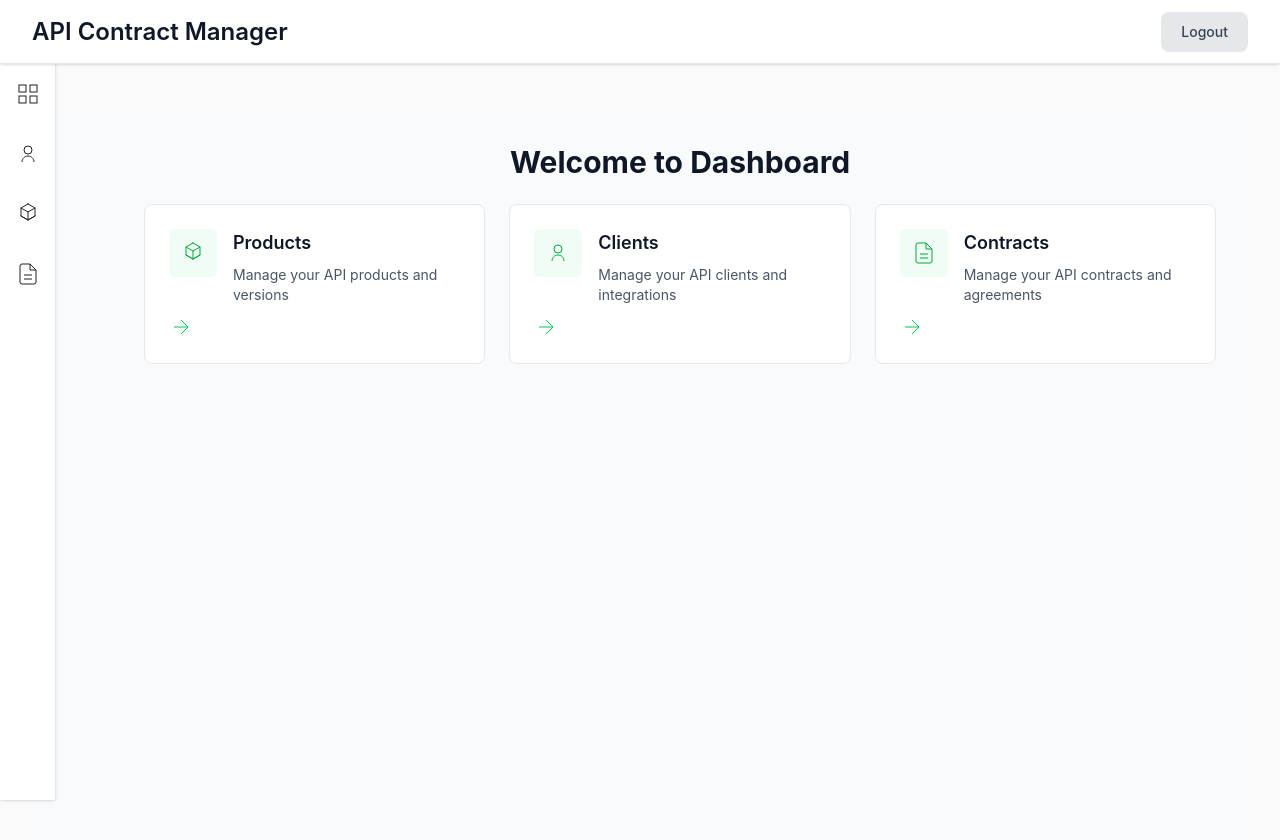
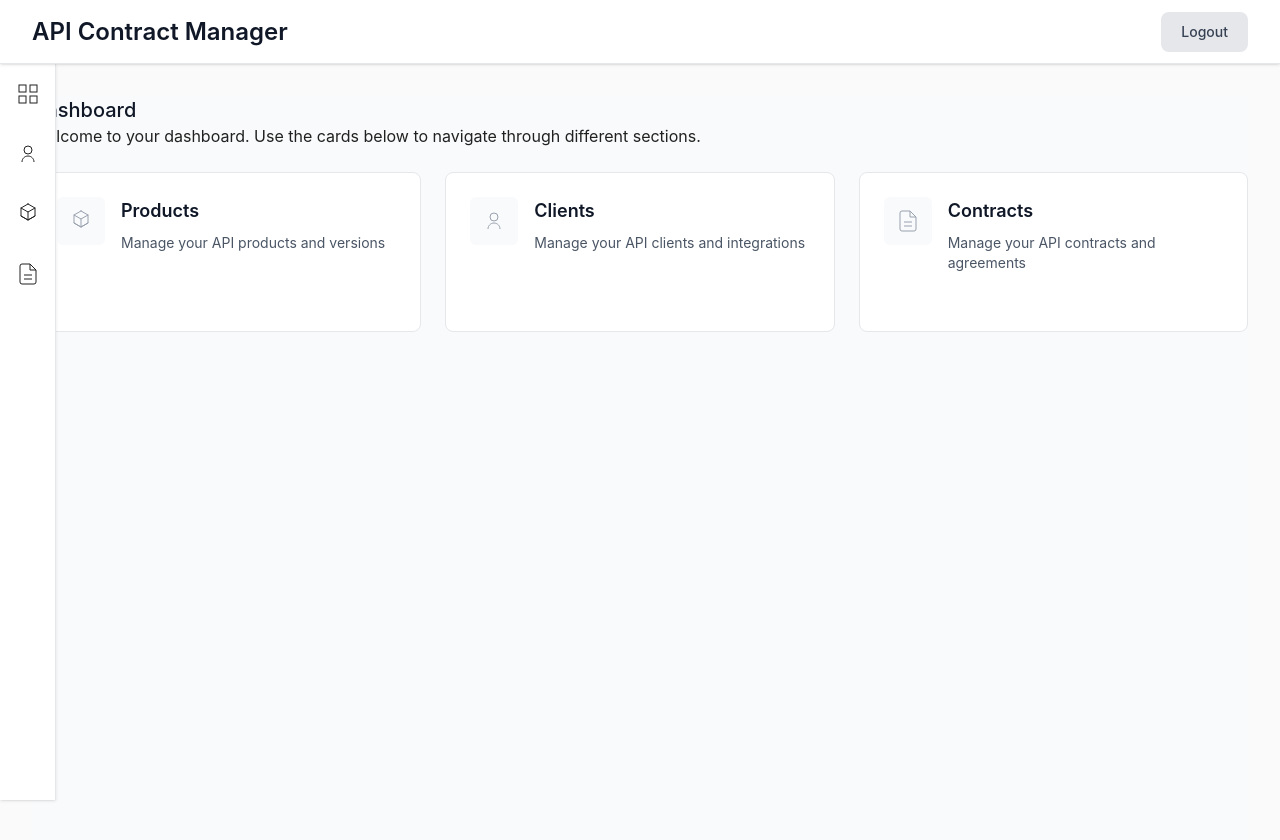
Before and after one commit to RohanMankame/api_contract_manager, a React (Vite) app: page /dashboard in a window 1280 px wide. Shown: the top 840 px of the page. Built offline with nearby package versions, Linux system fonts and the light colour scheme; no server answers; sample sign-in values are in the browser's storage.

Commit message:
libeling for dashboard

```diff
--- a/src/pages/DashboardPage.jsx
+++ b/src/pages/DashboardPage.jsx
@@ -32,21 +32,26 @@ export default function DashboardPage() {
     <div className="min-h-screen bg-gray-50">
       <TopNavbar />
       <Sidebar />
-      <div className="ml-20 mt-20 p-8">
-        <h1 className="text-3xl font-bold text-gray-900">Welcome to Dashboard</h1>
+
+      <div className="mt-16 text-left ">
+        <div>
+          <h1 className="text-xl font-medium text-gray-900">Dashboard</h1>
+          <p>Welcome to your dashboard. Use the cards below to navigate through different sections.</p>
+        </div>
 
           {/* Navigation Cards */}
-        <div className="mt-6 grid grid-cols-1 md:grid-cols-3 gap-6">
+          <div className="mt-6 grid grid-cols-1 md:grid-cols-3 gap-6 flex-3">
             {cards.map((c) => {
               const Icon = c.icon;
               return (
+
                 <button
                   key={c.path}
                   onClick={() => navigate(c.path)}
-                className="w-full h-40 bg-white border border-gray-200 rounded-lg p-6 text-left hover:shadow-lg transition-shadow duration-200 flex flex-col justify-between"
+                  className="group w-full h-40 bg-white border border-gray-200 rounded-lg p-6 text-left hover:shadow-lg transition-shadow duration-200 flex flex-col justify-between"
                 >
                   <div className="flex items-start gap-4">
-                  <div className="p-3 bg-green-50 rounded-md text-green-600 flex items-center justify-center">
+                    <div className="p-3 bg-gray-50 rounded-md text-gray-400 group-hover:bg-green-50 group-hover:text-green-600 transition-colors duration-200 flex items-center justify-center">
                       <Icon />
                     </div>
                     <div>
@@ -55,13 +60,14 @@ export default function DashboardPage() {
                     </div>
                   </div>
 
-                <div className="text-green-500">
+                  <div className="text-green-500 opacity-0 group-hover:opacity-100 transition-opacity duration-200">
                     <ArrowIcon />
                   </div>
                 </button>
               );
             })}
           </div>
+
       </div>
     </div>
   );
```
Lines whose indentation alone changed are shown as unchanged.
